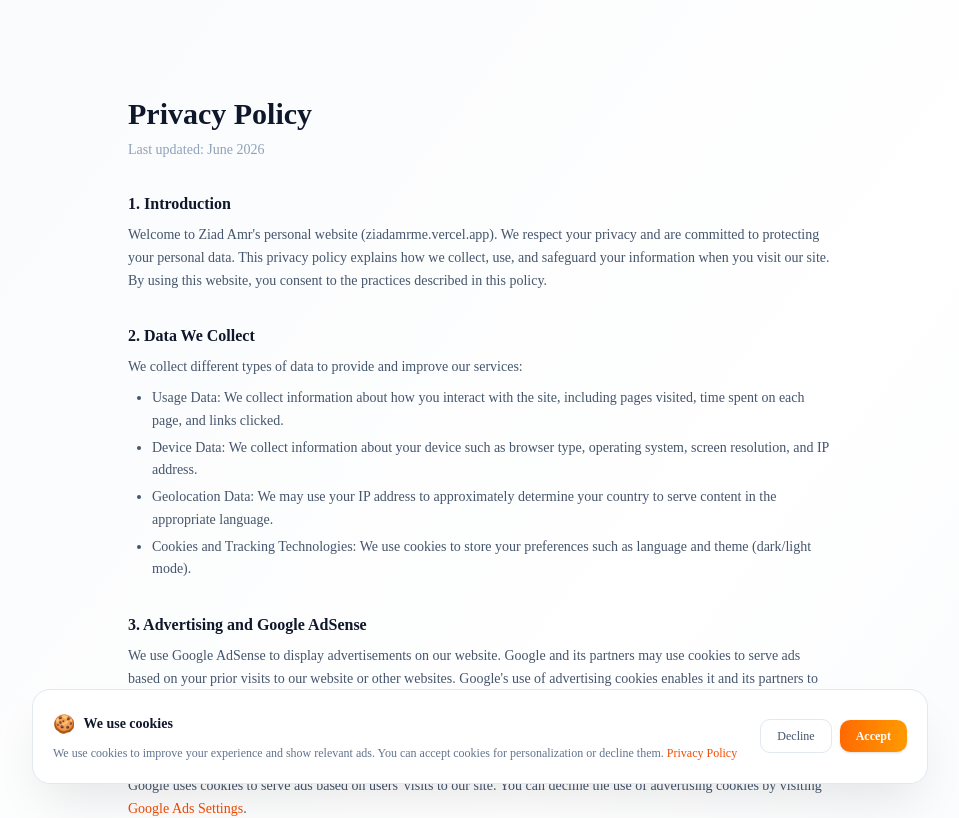
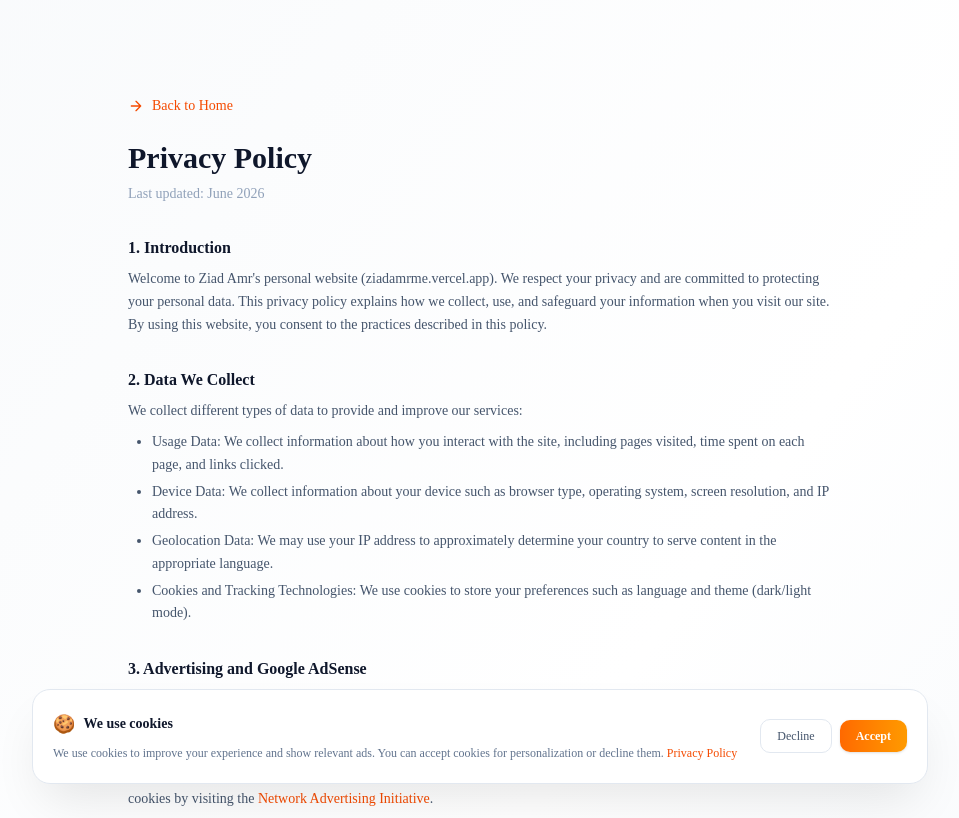
Before and after one commit to ziadamr45/ziadamrme, a Next.js app: page /privacy-policy in a window 1280 px wide. Shown: the top 818 px of the page, without its empty margins (160-1119 px from the left). Built offline with nearby package versions, Linux system fonts and the light colour scheme; no server answers.

Commit message:
feat: add back-to-home button on legal pages (privacy-policy & terms)

```diff
--- a/src/app/privacy-policy/page.tsx
+++ b/src/app/privacy-policy/page.tsx
@@ -1,5 +1,6 @@
 "use client";
 
+import Link from "next/link";
 import { useApp } from "@/components/providers";
 
 const content = {
@@ -172,6 +173,13 @@ export default function PrivacyPolicyPage() {
       />
       <div className="relative min-h-screen flex flex-col items-center bg-linear-to-br from-slate-50 via-white to-slate-100 dark:from-slate-950 dark:via-slate-900 dark:to-slate-950 overflow-x-hidden">
         <div className="relative z-10 w-full max-w-3xl mx-auto px-4 sm:px-6 lg:px-8 pt-24 pb-12">
+          <Link
+            href="/"
+            className="inline-flex items-center gap-2 text-sm font-medium text-orange-600 dark:text-orange-400 hover:text-orange-700 dark:hover:text-orange-300 transition-colors mb-6 group"
+          >
+            <svg className="w-4 h-4 transition-transform group-hover:-translate-x-1 rtl:group-hover:translate-x-1" fill="none" stroke="currentColor" viewBox="0 0 24 24"><path strokeLinecap="round" strokeLinejoin="round" strokeWidth={2} d={language === "ar" ? "M19 12H5m0 0l7 7m-7-7l7-7" : "M5 12h14m0 0l-7-7m7 7l-7 7"} /></svg>
+            {language === "ar" ? "العودة للرئيسية" : "Back to Home"}
+          </Link>
           <h1 className="text-3xl font-bold text-slate-900 dark:text-white mb-2">
             {c.title}
           </h1>
--- a/src/app/terms/page.tsx
+++ b/src/app/terms/page.tsx
@@ -1,5 +1,6 @@
 "use client";
 
+import Link from "next/link";
 import { useApp } from "@/components/providers";
 
 const content = {
@@ -154,6 +155,13 @@ export default function TermsPage() {
       />
       <div className="relative min-h-screen flex flex-col items-center bg-linear-to-br from-slate-50 via-white to-slate-100 dark:from-slate-950 dark:via-slate-900 dark:to-slate-950 overflow-x-hidden">
         <div className="relative z-10 w-full max-w-3xl mx-auto px-4 sm:px-6 lg:px-8 pt-24 pb-12">
+          <Link
+            href="/"
+            className="inline-flex items-center gap-2 text-sm font-medium text-orange-600 dark:text-orange-400 hover:text-orange-700 dark:hover:text-orange-300 transition-colors mb-6 group"
+          >
+            <svg className="w-4 h-4 transition-transform group-hover:-translate-x-1 rtl:group-hover:translate-x-1" fill="none" stroke="currentColor" viewBox="0 0 24 24"><path strokeLinecap="round" strokeLinejoin="round" strokeWidth={2} d={language === "ar" ? "M19 12H5m0 0l7 7m-7-7l7-7" : "M5 12h14m0 0l-7-7m7 7l-7 7"} /></svg>
+            {language === "ar" ? "العودة للرئيسية" : "Back to Home"}
+          </Link>
           <h1 className="text-3xl font-bold text-slate-900 dark:text-white mb-2">
             {c.title}
           </h1>
```
